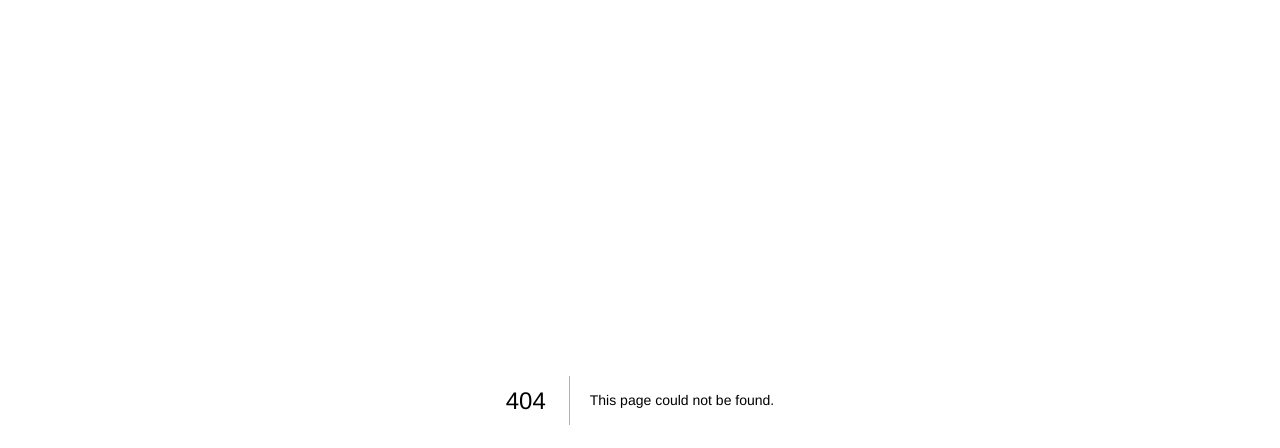
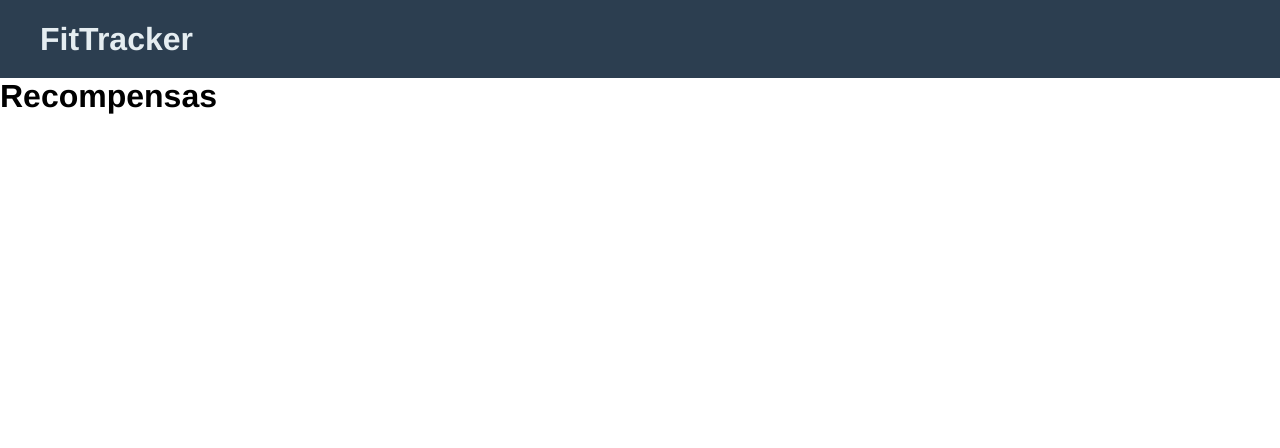
Before and after one commit to JoaoDant4s/FiitrackerFrontend, a Next.js app: page /recompensas in a window 1280 px wide. Before the commit this address had no page. Shown: the top 448 px of the page. Built offline with nearby package versions, Linux system fonts and the light colour scheme.

Commit message:
recompensas router

```diff
--- a/src/components/header.jsx
+++ b/src/components/header.jsx
@@ -17,7 +17,9 @@ export const HeaderNav = ({user}) => {
         <div className={styles.header}>
             <div>
                 <h1 onClick={() => handleNavigate()} className={styles.logo}>FitTracker</h1>
-                {user?.role === "user" && <span>Recompensas</span>}
+                {user?.role === "user" && (
+                    <span onClick={() => router.push("/recompensas")}>Recompensas</span>
+                )}
             </div>
             {user?.role === "user" &&
             <div className={styles.container_avatar}>
--- a/src/pages/home/index.jsx
+++ b/src/pages/home/index.jsx
@@ -29,7 +29,7 @@ export const Home = ({authUser}) => {
                   })}
                 </div>
                 <div>
-                  <h1>{user?.multiplicador}x</h1>
+                  <h1>{user?.multiplicador && `${user.multiplicador}x`}</h1>
                 </div>
               </div>
                 {/* <h1>Home page</h1>
--- /dev/null
+++ b/src/pages/recompensas/index.jsx
@@ -0,0 +1,16 @@
+import HeaderNav from "@/components/header"
+import { UserContext } from "@/context/UserContext"
+import { useContext } from "react"
+import styles from "../../styles/Recompensas.module.css"
+
+const index = () => {
+    const {user} = useContext(UserContext)
+  return (
+    <>
+        <HeaderNav user={user}/>
+        <h1>Recompensas</h1>
+    </>
+  )
+}
+
+export default index
```
Also changed, not shown: src/styles/Recompensas.module.css (added).
